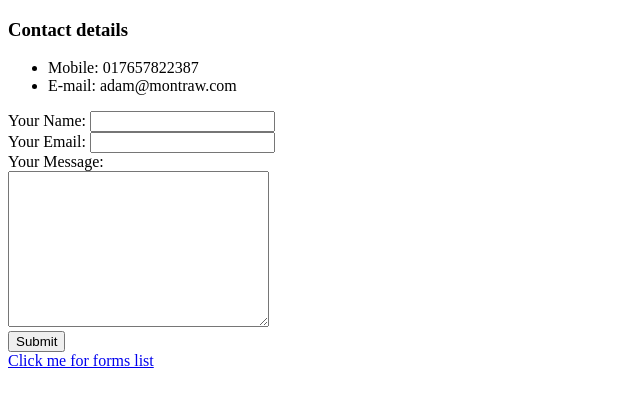
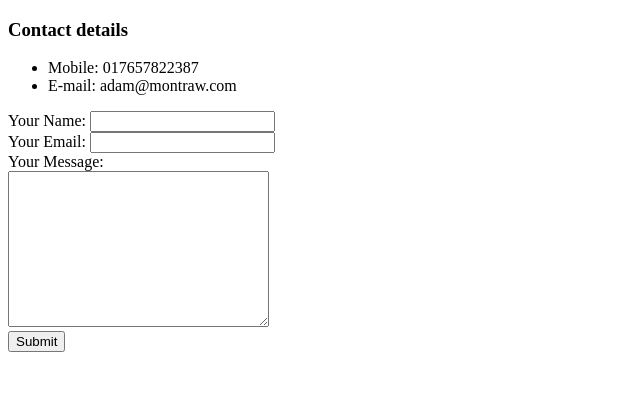
Before and after one commit to adamgriff86/cv, a plain HTML site: page contact.html in a window 1280 px wide. Shown: the whole page, without its empty margins (0-640 px from the left). Drawn offline with Linux system fonts and the light colour scheme.

Commit message:
removed forms.html link

```diff
--- a/contact.html
+++ b/contact.html
@@ -21,7 +21,6 @@
     <textarea name="yourMessage" rows="10" cols="30"></textarea><br>
     <input type="submit" name="">
   </form>
-  <a href="forms.html">Click me for forms list</a>
 </body>
 
 </html>
```
